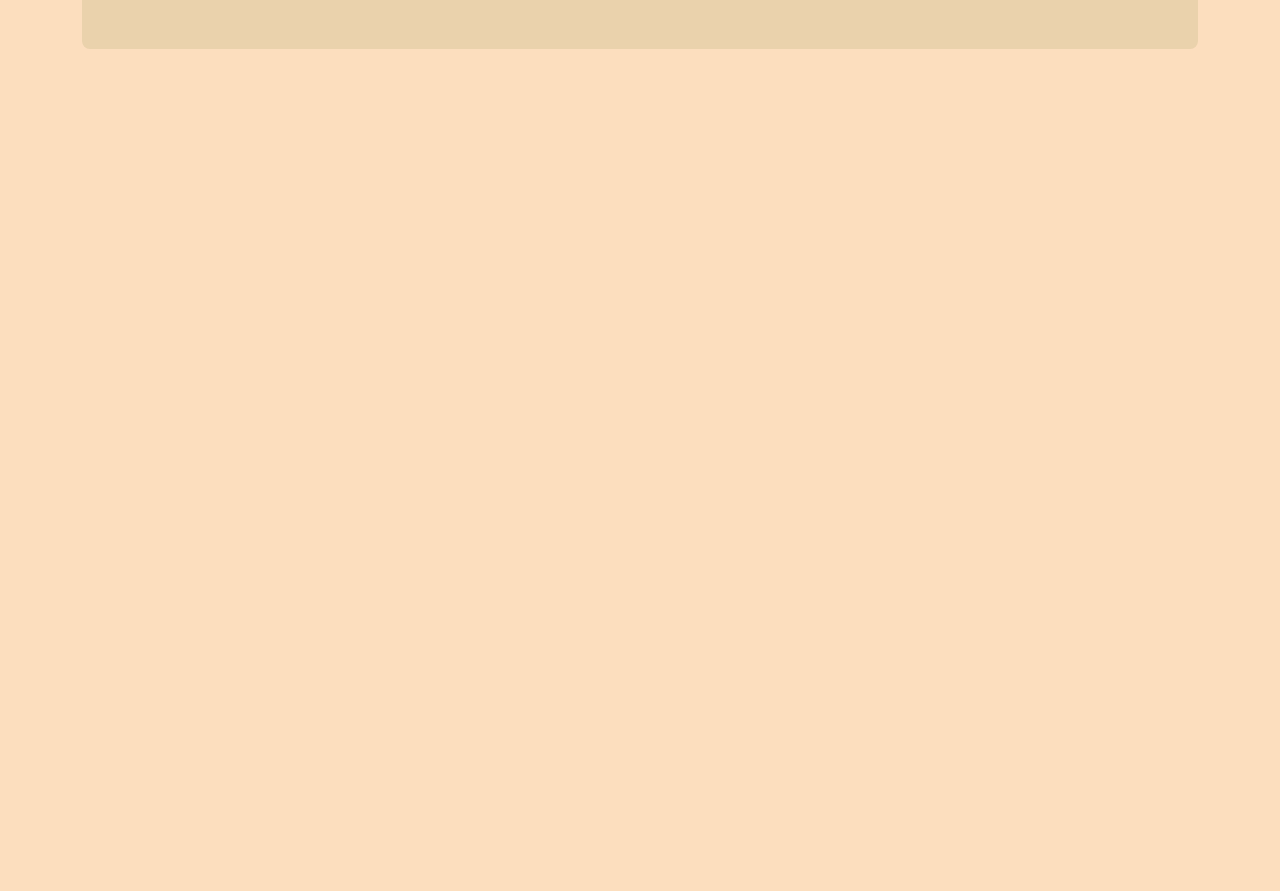
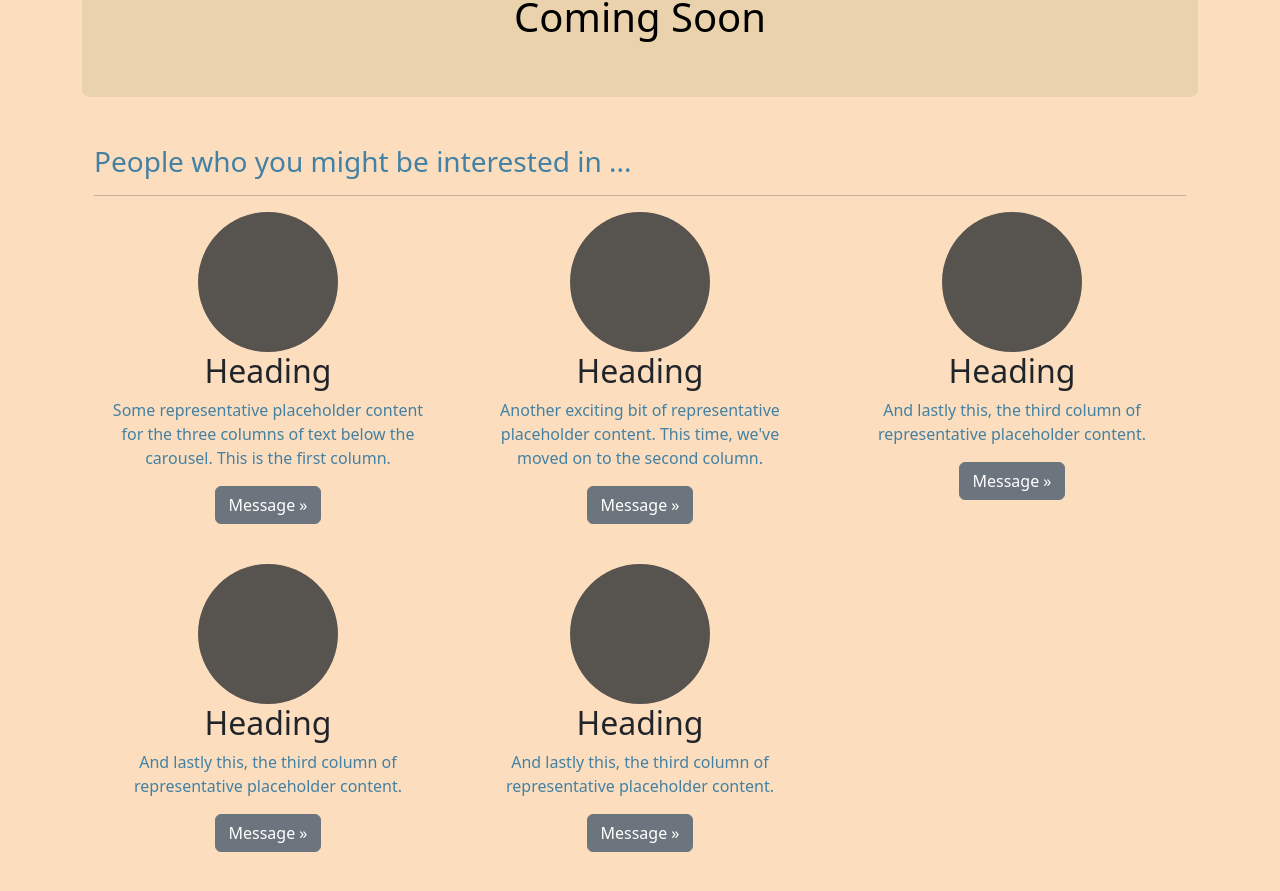
Before and after one commit to Hiu-Wai/fashtrack, a Nuxt app: page /mentorshipHub in a window 1280 px wide. Shown: the part 243-1134 px from the top of the page. Before the commit the page ends 800 px from the top, so only its background shows below. Built offline with nearby package versions, Linux system fonts and the light colour scheme; a web font is replaced by a local one.

Commit message:
add mentor profile

```diff
--- a/pages/mentorshipHub.vue
+++ b/pages/mentorshipHub.vue
@@ -7,6 +7,91 @@
 
             </div>
         </div>
+        <div class="container marketing">
+
+            <!-- Three columns of text below the carousel -->
+            <h3> People who you might be interested in ...</h3>
+            <hr>
+            <div class="row">
+            <div class="col-lg-4">
+                <svg class="bd-placeholder-img rounded-circle" width="140" height="140" xmlns="http://www.w3.org/2000/svg" role="img" aria-label="Placeholder" preserveAspectRatio="xMidYMid slice" focusable="false"><title>Placeholder</title><rect width="100%" height="100%" fill="var(--bs-secondary-color)"></rect></svg>
+                <h2 class="fw-normal">Heading</h2>
+                <p>Some representative placeholder content for the three columns of text below the carousel. This is the first column.</p>
+                <p><a class="btn btn-secondary" href="#">Message »</a></p>
+            </div><!-- /.col-lg-4 -->
+            <div class="col-lg-4">
+                <svg class="bd-placeholder-img rounded-circle" width="140" height="140" xmlns="http://www.w3.org/2000/svg" role="img" aria-label="Placeholder" preserveAspectRatio="xMidYMid slice" focusable="false"><title>Placeholder</title><rect width="100%" height="100%" fill="var(--bs-secondary-color)"></rect></svg>
+                <h2 class="fw-normal">Heading</h2>
+                <p>Another exciting bit of representative placeholder content. This time, we've moved on to the second column.</p>
+                <p><a class="btn btn-secondary" href="#">Message »</a></p>
+            </div><!-- /.col-lg-4 -->
+            <div class="col-lg-4">
+                <svg class="bd-placeholder-img rounded-circle" width="140" height="140" xmlns="http://www.w3.org/2000/svg" role="img" aria-label="Placeholder" preserveAspectRatio="xMidYMid slice" focusable="false"><title>Placeholder</title><rect width="100%" height="100%" fill="var(--bs-secondary-color)"></rect></svg>
+                <h2 class="fw-normal">Heading</h2>
+                <p>And lastly this, the third column of representative placeholder content.</p>
+                <p><a class="btn btn-secondary" href="#">Message »</a></p>
+            </div><!-- /.col-lg-4 -->
+            <div class="col-lg-4">
+                <svg class="bd-placeholder-img rounded-circle" width="140" height="140" xmlns="http://www.w3.org/2000/svg" role="img" aria-label="Placeholder" preserveAspectRatio="xMidYMid slice" focusable="false"><title>Placeholder</title><rect width="100%" height="100%" fill="var(--bs-secondary-color)"></rect></svg>
+                <h2 class="fw-normal">Heading</h2>
+                <p>And lastly this, the third column of representative placeholder content.</p>
+                <p><a class="btn btn-secondary" href="#">Message »</a></p>
+            </div><!-- /.col-lg-4 -->
+            <div class="col-lg-4">
+                <svg class="bd-placeholder-img rounded-circle" width="140" height="140" xmlns="http://www.w3.org/2000/svg" role="img" aria-label="Placeholder" preserveAspectRatio="xMidYMid slice" focusable="false"><title>Placeholder</title><rect width="100%" height="100%" fill="var(--bs-secondary-color)"></rect></svg>
+                <h2 class="fw-normal">Heading</h2>
+                <p>And lastly this, the third column of representative placeholder content.</p>
+                <p><a class="btn btn-secondary" href="#">Message »</a></p>
+            </div><!-- /.col-lg-4 -->
+            </div><!-- /.row -->
+            </div>
 
     </div>
 </template>
+<style>
+/* GLOBAL STYLES
+-------------------------------------------------- */
+/* Padding below the footer and lighter body text */
+
+body {
+  padding-top: 3rem;
+  padding-bottom: 3rem;
+  color: rgb(var(--bs-tertiary-color-rgb));
+}
+
+
+/* CUSTOMIZE THE CAROUSEL
+-------------------------------------------------- */
+
+/* Carousel base class */
+.carousel {
+  margin-bottom: 4rem;
+}
+/* Since positioning the image, we need to help out the caption */
+.carousel-caption {
+  bottom: 3rem;
+  z-index: 10;
+}
+
+/* Declare heights because of positioning of img element */
+.carousel-item {
+  height: 32rem;
+}
+
+
+/* MARKETING CONTENT
+-------------------------------------------------- */
+
+/* Center align the text within the three columns below the carousel */
+.marketing .col-lg-4 {
+  margin-bottom: 1.5rem;
+  text-align: center;
+}
+/* rtl:begin:ignore */
+.marketing .col-lg-4 p {
+  margin-right: .75rem;
+  margin-left: .75rem;
+}
+/* rtl:end:ignore */
+
+</style>
```
Also changed, not shown: 1 other file (tests, documents, lock files or other folders).
